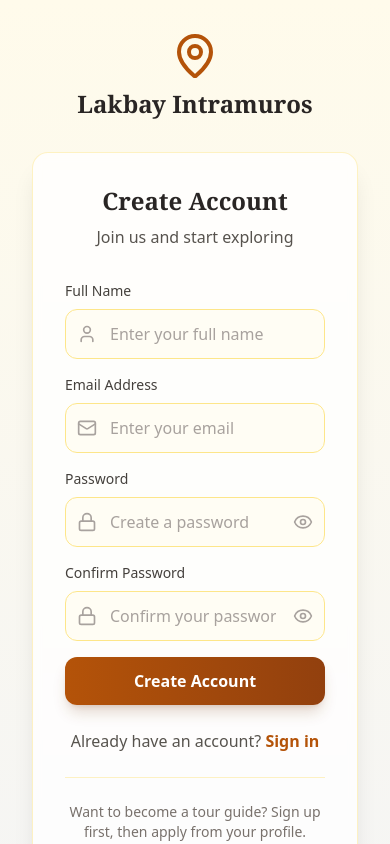
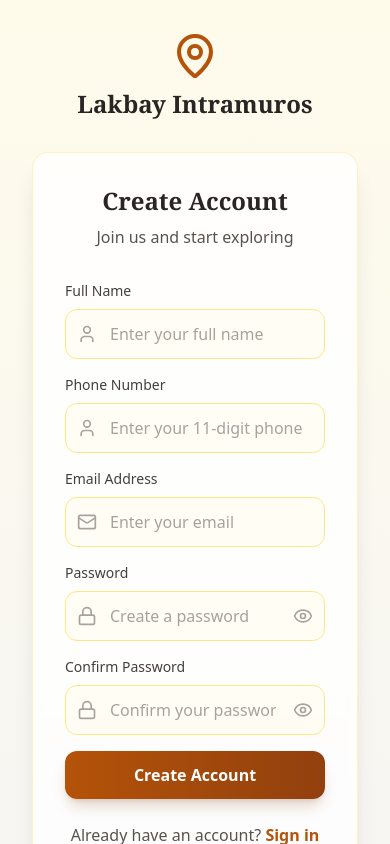
Before and after one commit to Ceravnos/lakbay-intramuros, a React app in the folder frontend/: page /signup in a window 390 px wide. Shown: the top 844 px of the page. Built offline with nearby package versions, Linux system fonts and the light colour scheme; the HTML template or start-up script is replaced by a standard one.

Commit message:
Phone number in login and visible in profile

```diff
--- a/frontend/src/context/AuthContext.jsx
+++ b/frontend/src/context/AuthContext.jsx
@@ -46,8 +46,8 @@ export const AuthProvider = ({ children }) => {
     };
 
     // Unified register
-    const register = async (email, password, fullName) => {
-        const res = await api.post("/auth/register", { email, password, fullName });
+    const register = async (email, password, fullName, phoneNumber) => {
+        const res = await api.post("/auth/register", { email, password, fullName, phoneNumber });
         const { token, ...userData } = res.data;
         localStorage.setItem("token", token);
         api.defaults.headers.common["Authorization"] = `Bearer ${token}`;
--- a/frontend/src/pages/ProfilePage.jsx
+++ b/frontend/src/pages/ProfilePage.jsx
@@ -387,6 +387,10 @@ const ProfilePage = () => {
                             <span className="text-stone-800 font-medium">{user?.email}</span>
                         </div>
                         <div className="flex items-center justify-between py-3 border-b border-stone-100">
+                            <span className="text-stone-500">Phone</span>
+                            <span className="text-stone-800 font-medium">{user?.phoneNumber}</span>
+                        </div>
+                        <div className="flex items-center justify-between py-3 border-b border-stone-100">
                             <span className="text-stone-500">Account Type</span>
                             <span className="text-stone-800 font-medium capitalize">{user?.role}</span>
                         </div>
--- a/frontend/src/pages/auth/SignupPage.jsx
+++ b/frontend/src/pages/auth/SignupPage.jsx
@@ -7,6 +7,7 @@ import { useAuth } from "../../context/AuthContext";
 const SignupPage = () => {
     const [formData, setFormData] = useState({
         fullName: "",
+        phoneNumber: "",
         email: "",
         password: "",
         confirmPassword: "",
@@ -23,10 +24,20 @@ const SignupPage = () => {
 
     const handleSubmit = async (e) => {
         e.preventDefault();
-        const { fullName, email, password, confirmPassword } = formData;
+        const { fullName, phoneNumber, email, password, confirmPassword } = formData;
 
-        if (!fullName || !email || !password || !confirmPassword) {
+        if (!fullName || !phoneNumber || !email || !password || !confirmPassword) {
             toast.error("Please fill in all fields");
+            return;
+        }
+
+        if (phoneNumber.length !== 11) {
+            toast.error("Phone number must be 11 digits");
+            return;
+        }
+
+        if (!/^[0-9]+$/.test(phoneNumber)) {
+            toast.error("Phone number must contain only numbers");
             return;
         }
 
@@ -42,7 +53,7 @@ const SignupPage = () => {
 
         setLoading(true);
         try {
-            await register(email, password, fullName);
+            await register(email, password, fullName, phoneNumber);
             toast.success("Account created successfully!");
             navigate("/");
         } catch (error) {
@@ -103,6 +114,23 @@ const SignupPage = () => {
                                         onChange={handleChange}
                                         className="w-full pl-11 pr-4 py-3 bg-amber-50/50 border border-amber-200 rounded-xl focus:outline-none focus:ring-2 focus:ring-amber-500 focus:border-transparent transition-all text-stone-800 placeholder-stone-400"
                                         placeholder="Enter your full name"
+                                    />
+                                </div>
+                            </div>
+
+                            <div>
+                                <label className="block text-sm font-medium text-stone-700 mb-2">
+                                    Phone Number
+                                </label>
+                                <div className="relative">
+                                    <User className="absolute left-3 top-1/2 -translate-y-1/2 w-5 h-5 text-stone-400" />
+                                    <input
+                                        type="text"
+                                        name="phoneNumber"
+                                        value={formData.phoneNumber}
+                                        onChange={handleChange}
+                                        className="w-full pl-11 pr-4 py-3 bg-amber-50/50 border border-amber-200 rounded-xl focus:outline-none focus:ring-2 focus:ring-amber-500 focus:border-transparent transition-all text-stone-800 placeholder-stone-400"
+                                        placeholder="Enter your 11-digit phone number"
                                     />
                                 </div>
                             </div>
```
Also changed, not shown: 2 other files (tests, documents, lock files or other folders).
